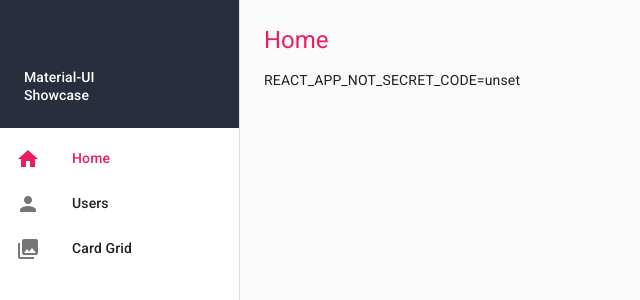
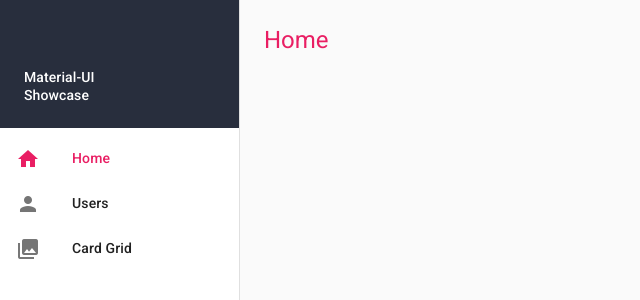
Before and after one commit to joserogeriofilho/material-ui-poc, a React (Create React App) app: page / in a window 1280 px wide. Shown: the top 300 px of the page, without its empty margins (0-640 px from the left). Built offline with nearby package versions, Linux system fonts and the light colour scheme; no server answers.

Commit message:
Use of .env.local for localhost API URL and .env for production API URL

```diff
--- a/src/pages/HomePage.js
+++ b/src/pages/HomePage.js
@@ -27,7 +27,6 @@
                   <Typography variant="h5" color='secondary'>
                     {pageTitle}
                   </Typography>
-                  <p>REACT_APP_NOT_SECRET_CODE={process.env.REACT_APP_NOT_SECRET_CODE}</p>
                 </Grid>
               </Hidden>
 
--- a/src/pages/UsersPage.js
+++ b/src/pages/UsersPage.js
@@ -30,7 +30,7 @@
   }
 });
 
-const API_URL = 'https://react-showcase-server.herokuapp.com/';
+const API_URL = process.env.REACT_APP_API_URL;
 const DEFAULT_QUERY = 'users';
 const SORT_QUERY = '?_sort=lastName&_order=asc';
 
```
Also changed, not shown: 2 other files (tests, documents, lock files or other folders).
